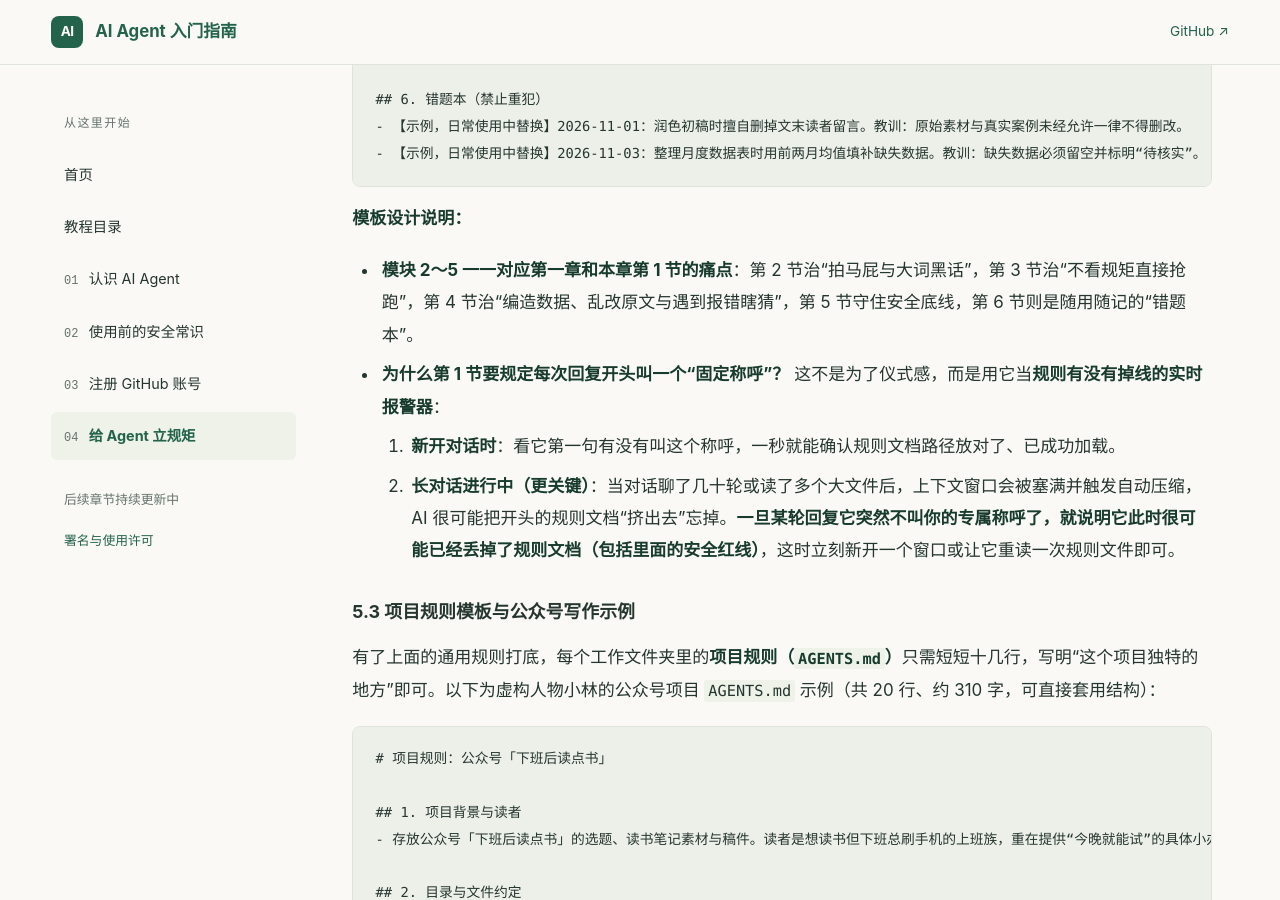
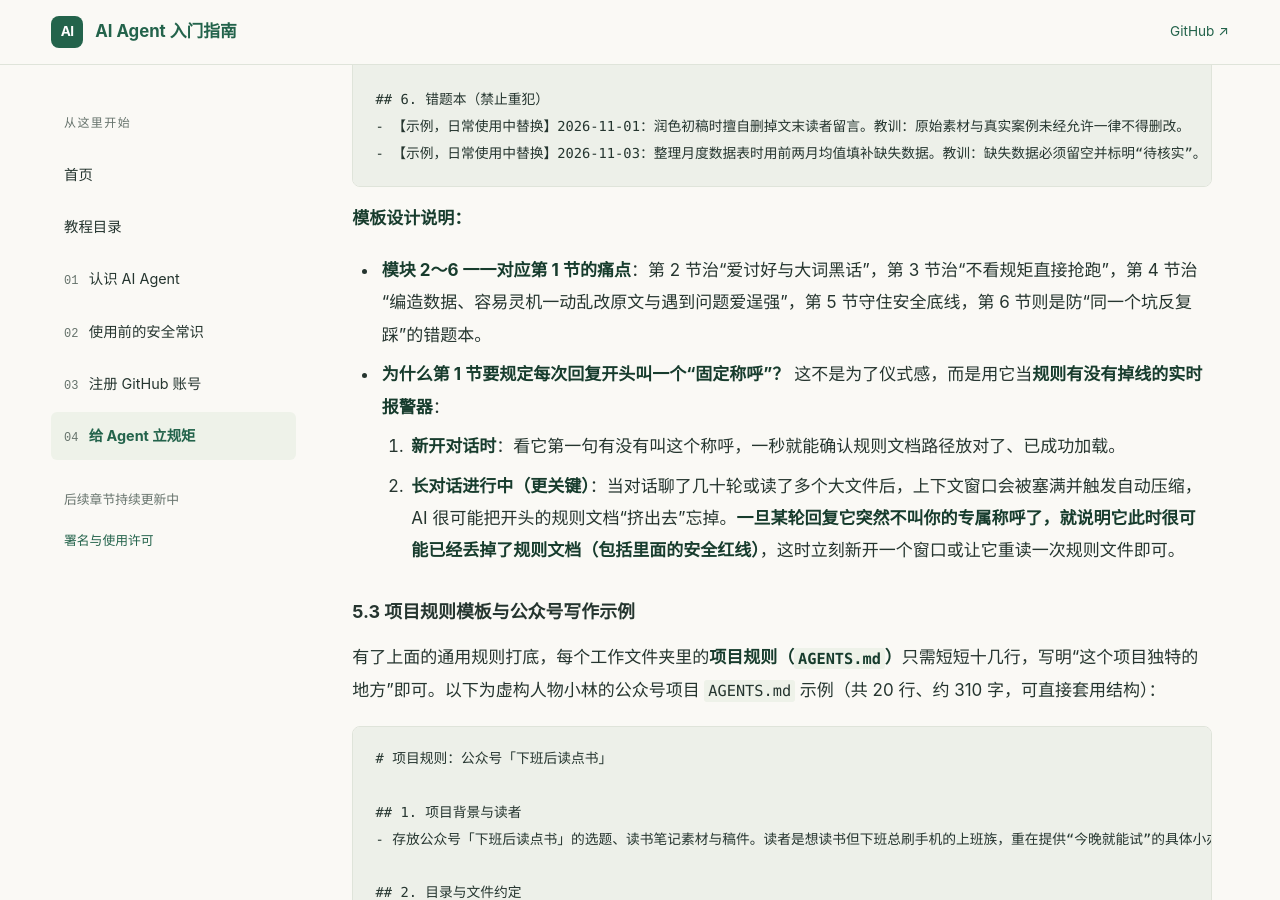
Before and after one commit to Sia424/my-ai-lesson-repo, a Jekyll site: the page built from docs/04.给-Agent-立规矩：长期规则文档（AGENTS.md）怎么写.md, in a window 1280 px wide and 900 px high, scrolled down 7559 px. Built offline with Jekyll 4.4.1, drawn with Linux system fonts in a browser that asks for light colours; some of the changed text lies outside the part shown.

Commit message:
Refine section 1 pain point labels in chapter 4

```diff
--- a/docs/04.给-Agent-立规矩：长期规则文档（AGENTS.md）怎么写.md
+++ b/docs/04.给-Agent-立规矩：长期规则文档（AGENTS.md）怎么写.md
@@ -14,11 +14,11 @@ permalink: /agent-rules/
 
 平时用 Agent 写公众号文章、整理会议纪要或汇总表格时，如果只靠对话框里临时口头交代，很容易遇到这五种抓狂情况：
 
-- **记忆力归零**：上次花五分钟交代完“我是做市场运营的，用中文口语化回答，别写‘赋能、抓手、闭环’”，今天新开一个窗口，它又开始“大词”输出。
-- **讨好型人格**：不管我们的想法有没有漏洞，它一上来总是“好的”“这是个绝妙的主意”，顺着错误方向一路做下去，直到结果完全没法用。
-- **自作主张乱“加戏”**：只让它润色一段文案，它顺手把全文结构改了，还塞上我并不想要的表情符号；让它改一列数据，它顺手把表头也换了。
-- **遇到问题瞎猜乱试**：碰到不确定的事实或报错，它不直说“我不确定”，而是自信地猜一个答案让我们去试；试错了再换一个猜，带着我们原地打转。
-- **同一种错反复犯**：上个对话刚纠正过的错误（如把草稿当成终稿、把书名和作者张冠李戴），新开一个窗口照犯不误。
+- **没记性**：上次花五分钟交代完“我是做市场运营的，用中文口语化回答，别写‘赋能、抓手、闭环’”，今天新开一个窗口，它又开始“大词”输出。
+- **爱讨好**：不管我们的想法有没有漏洞，它一上来总是“好的”“这是个绝妙的主意”，顺着错误方向一路做下去，直到结果完全没法用。
+- **容易灵机一动**：只让它润色一段文案，它顺手把全文结构改了，还塞上我并不想要的表情符号；让它改一列数据，它顺手把表头也换了。
+- **爱逞强**：碰到不确定的事实或报错，它不直说“我不确定”，而是自信地猜一个答案让我们去试；试错了再换一个猜，带着我们原地打转。
+- **同一个坑反复踩**：上个对话刚纠正过的错误（如把草稿当成终稿、把书名和作者张冠李戴），新开一个窗口照犯不误。
 
 为什么会这样？可以把 Agent 理解成我们刚招来的一位**985 硕士新助理**：学历高、领悟快、干活麻利，但有个天然局限——每次新开对话，对他来说都像“刚入职的第一天”，既不了解我们的职业背景，也不知道哪些事不能自作主张。
 
@@ -168,7 +168,7 @@ permalink: /agent-rules/
 
 **模板设计说明：**
 
-- **模块 2～5 一一对应第一章和本章第 1 节的痛点**：第 2 节治“拍马屁与大词黑话”，第 3 节治“不看规矩直接抢跑”，第 4 节治“编造数据、乱改原文与遇到报错瞎猜”，第 5 节守住安全底线，第 6 节则是随用随记的“错题本”。
+- **模块 2～6 一一对应第 1 节的痛点**：第 2 节治“爱讨好与大词黑话”，第 3 节治“不看规矩直接抢跑”，第 4 节治“编造数据、容易灵机一动乱改原文与遇到问题爱逞强”，第 5 节守住安全底线，第 6 节则是防“同一个坑反复踩”的错题本。
 - **为什么第 1 节要规定每次回复开头叫一个“固定称呼”？**
   这不是为了仪式感，而是用它当**规则有没有掉线的实时报警器**：
   1. **新开对话时**：看它第一句有没有叫这个称呼，一秒就能确认规则文档路径放对了、已成功加载。
```
